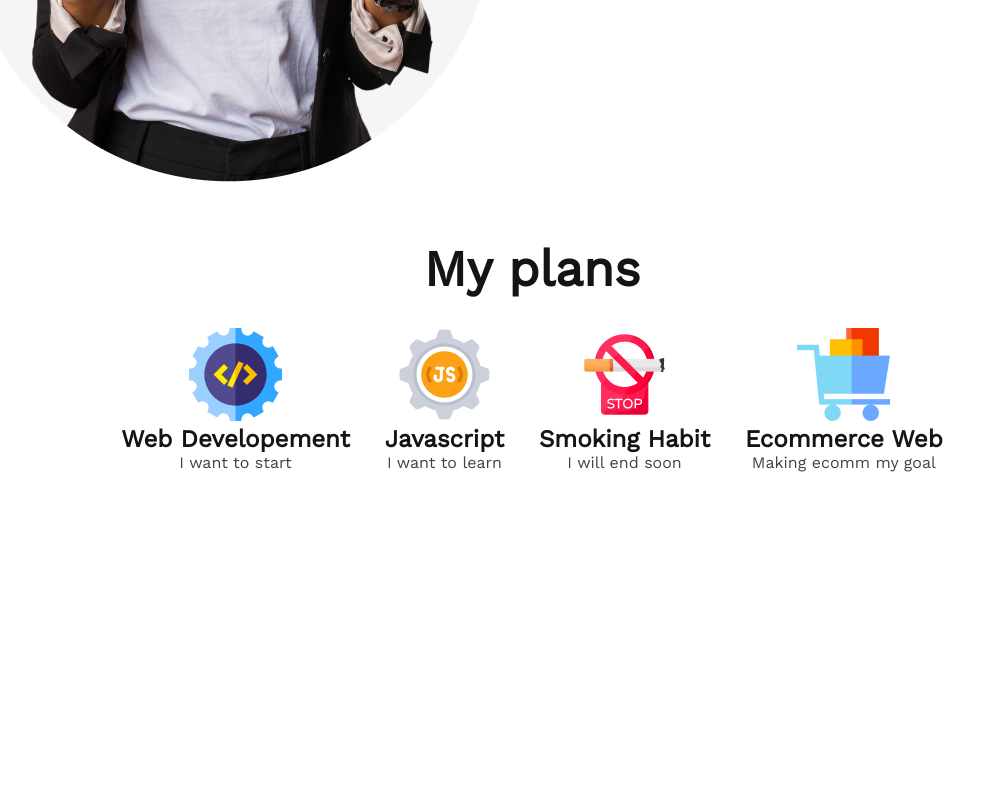
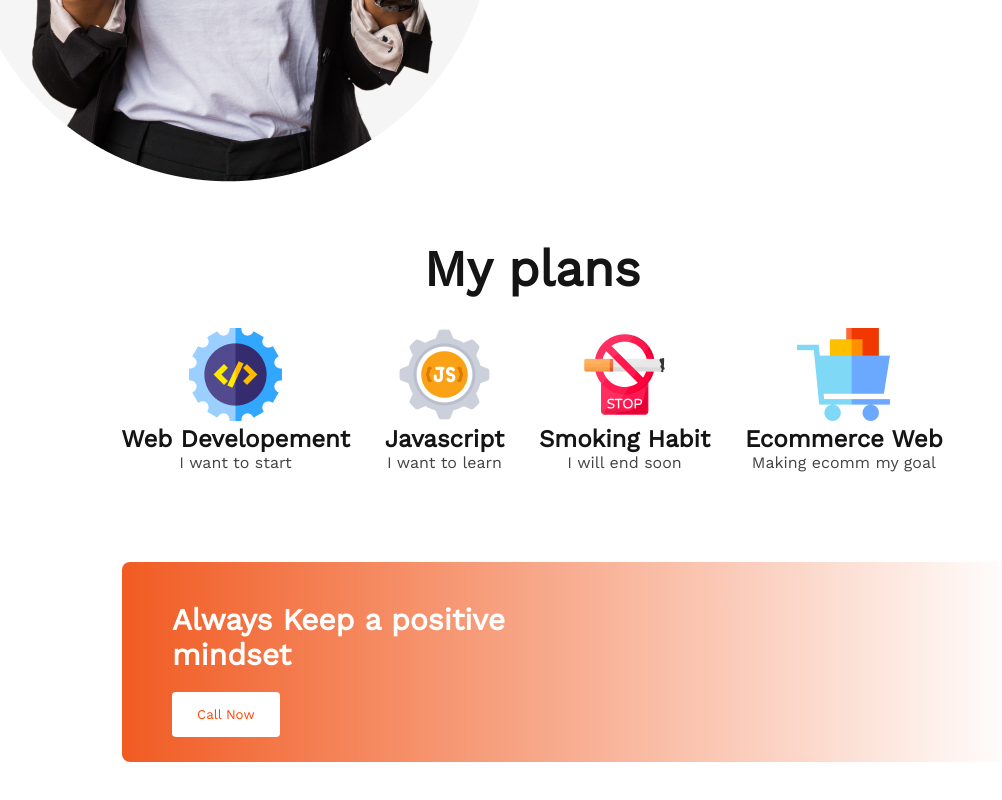
Before and after one commit to SharminDev/new-year-new-me, a plain HTML site: page index.html in a window 1280 px wide. Shown: the part 1431-2231 px from the top of the page, without its empty margins (108-1110 px from the left). Before the commit the page ends 1993 px from the top, so only its background shows below. Drawn offline with nearby package versions, Linux system fonts and the light colour scheme.

Commit message:
positive mindset section added

```diff
--- a/index.html
+++ b/index.html
@@ -68,6 +68,12 @@
         </div>
 
     </div>
+    <div class="mindset-section">
+        <div class="title-and-btn">
+            <h3 id="mindset-title">Always Keep a positive <br>mindset</h3>
+            <button id="mindset-btn">Call Now</button>
+        </div>
+    </div>
 </body>
 
 </html>
--- a/styles/style.css
+++ b/styles/style.css
@@ -119,3 +119,39 @@
     font-size: 16px;
     color: #444343;
 }
+
+/* mindset section styles */
+.mindset-section {
+    background-image: linear-gradient(90deg, #F15b22 0%, rgba(241, 91, 34, 0) 100%);
+    background-repeat: no-repeat;
+    background-blend-mode: overlay;
+    border-radius: 8px;
+    width: 70%;
+    height: 200px;
+    justify-content: center;
+    align-items: center;
+    background-position: center;
+    margin-bottom: 40px;
+    margin-left: 230px;
+}
+
+.title-and-btn {
+    padding: 40px;
+    margin: 10px;
+}
+
+#mindset-title {
+    font-weight: 400px;
+    font-size: 30px;
+    color: white;
+    margin-bottom: 15px;
+}
+
+#mindset-btn {
+    margin-top: 5px;
+    padding: 15px 25px;
+    color: orangered;
+    background-color: white;
+    border: none;
+    border-radius: 4px;
+}
```
